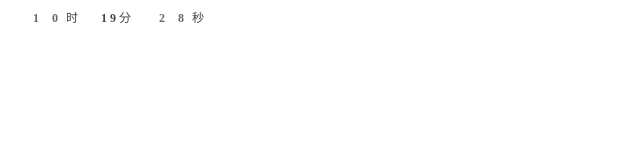
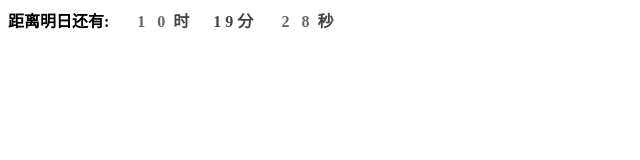
Before and after one commit to leaven/timer, a plain HTML site: page index.html in a window 1280 px wide. Shown: the whole page, without its empty margins (0-640 px from the left). Drawn offline with Linux system fonts and the light colour scheme.

Commit message:
倒计时

```diff
--- a/index.html
+++ b/index.html
@@ -6,7 +6,7 @@
 </head>
 <body>
 	<div id="counter">
-
+	距离明日还有:
 		<span class="hour">
 			<b >0</b>
 			<b >0</b>
--- a/timer.css
+++ b/timer.css
@@ -1,5 +1,7 @@
 #counter{
-	font-size: 12px;
+	font-size: 16px;
+	font-weight: bold;
+	font-family: "微软雅黑";
 }
 .hour,
 .minute,
```
